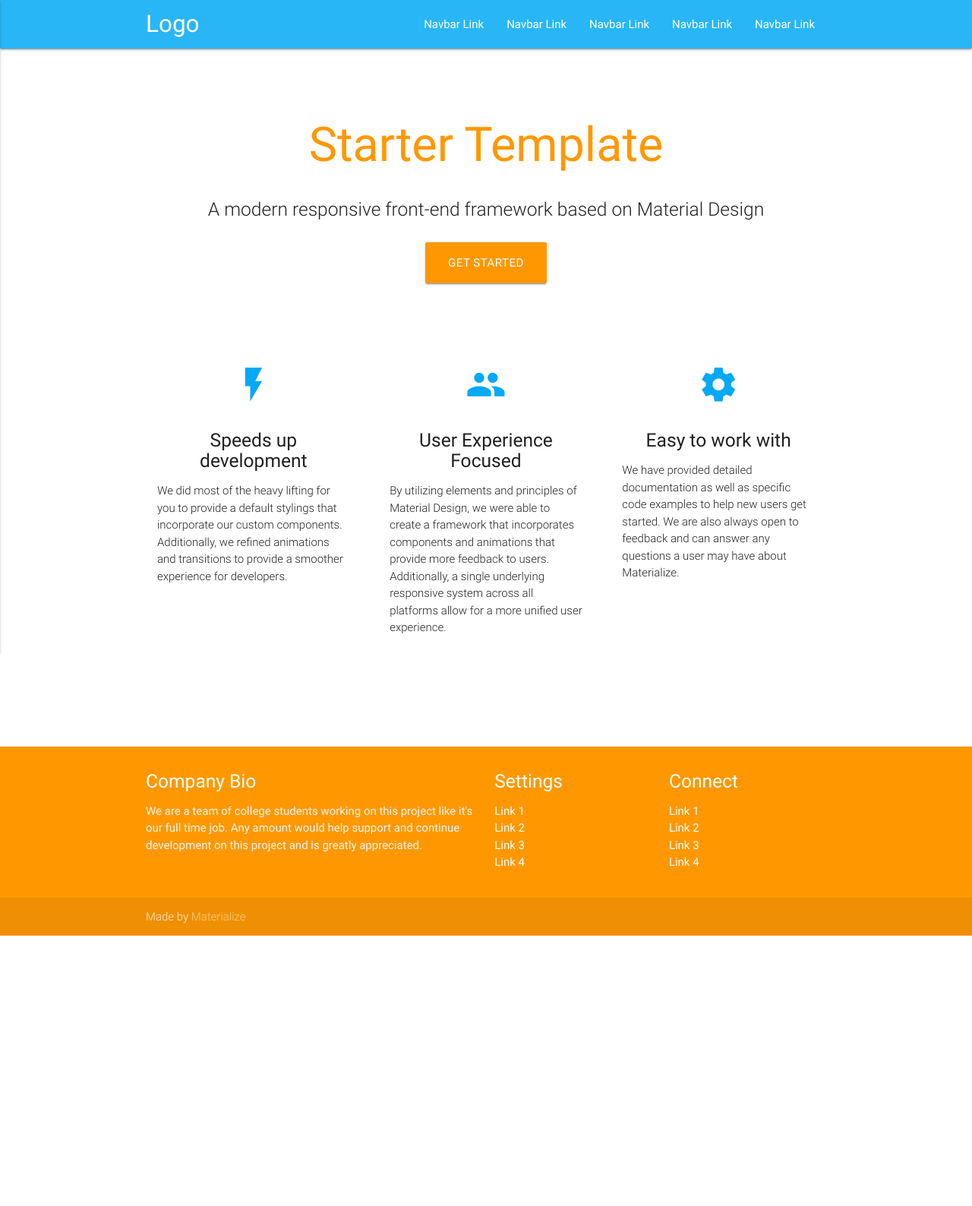
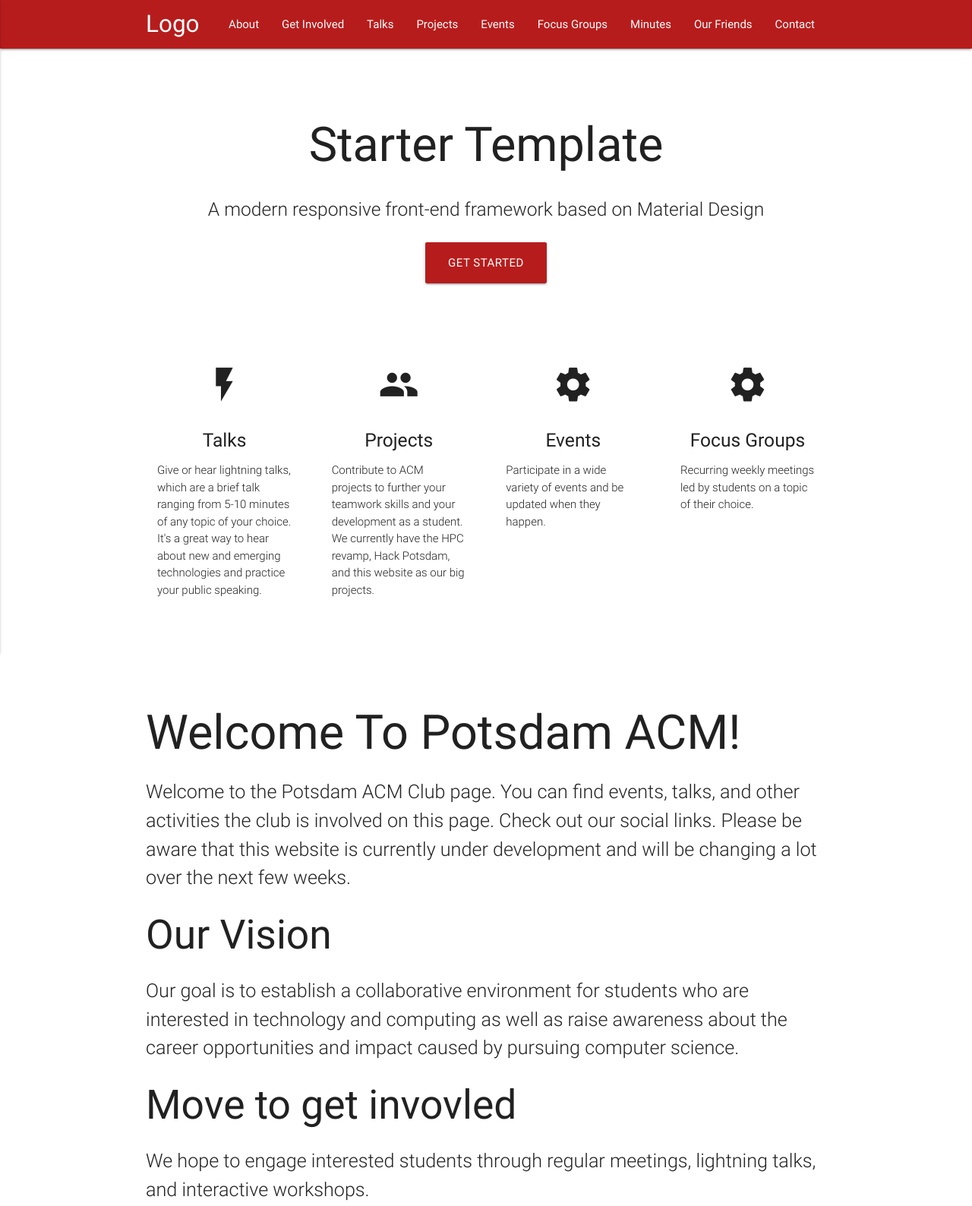
Before and after one commit to allaboutraj/potsdamacm.github.io, a plain HTML site: page index.html in a window 1280 px wide. Shown: the top 1588 px of the page at 76% size. Before the commit the page ends 1232 px from the top, so only its background shows below. Drawn offline with nearby package versions, Linux system fonts and the light colour scheme.

Commit message:
more homepage boilerplate

```diff
--- a/index.html
+++ b/index.html
@@ -11,14 +11,18 @@
   <link href="css/style.css" type="text/css" rel="stylesheet" media="screen,projection"/>
 </head>
 <body>
-  <nav class="light-blue lighten-1" role="navigation">
+  <nav class="red darken-4" role="navigation">
     <div class="nav-wrapper container"><a id="logo-container" href="#" class="brand-logo">Logo</a>
       <ul class="right hide-on-med-and-down">
-        <li><a href="#">Navbar Link</a></li>
-        <li><a href="#">Navbar Link</a></li>
-        <li><a href="#">Navbar Link</a></li>
-        <li><a href="#">Navbar Link</a></li>
-        <li><a href="#">Navbar Link</a></li>
+        <li><a href="#">About</a></li>
+        <li><a href="#">Get Involved</a></li>
+        <li><a href="#">Talks</a></li>
+        <li><a href="#">Projects</a></li>
+        <li><a href="#">Events</a></li>
+        <li><a href="#">Focus Groups</a></li>
+        <li><a href="#">Minutes</a></li>
+        <li><a href="#">Our Friends</a></li>
+        <li><a href="#">Contact</a></li>
       </ul>
 
       <ul id="nav-mobile" class="side-nav">
@@ -35,12 +39,12 @@
   <div class="section no-pad-bot" id="index-banner">
     <div class="container">
       <br><br>
-      <h1 class="header center orange-text">Starter Template</h1>
+      <h1 class="header center">Starter Template</h1>
       <div class="row center">
         <h5 class="header col s12 light">A modern responsive front-end framework based on Material Design</h5>
       </div>
       <div class="row center">
-        <a href="http://materializecss.com/getting-started.html" id="download-button" class="btn-large waves-effect waves-light orange">Get Started</a>
+        <a href="http://materializecss.com/getting-started.html" id="download-button" class="btn-large waves-effect waves-light red darken-4">Get Started</a>
       </div>
       <br><br>
 
@@ -53,30 +57,39 @@
 
       <!--   Icon Section   -->
       <div class="row">
-        <div class="col s12 m4">
+        <div class="col s12 m3">
           <div class="icon-block">
-            <h2 class="center light-blue-text"><i class="material-icons">flash_on</i></h2>
-            <h5 class="center">Speeds up development</h5>
+            <h2 class="center"><i class="material-icons">flash_on</i></h2>
+            <h5 class="center">Talks</h5>
 
-            <p class="light">We did most of the heavy lifting for you to provide a default stylings that incorporate our custom components. Additionally, we refined animations and transitions to provide a smoother experience for developers.</p>
+            <p class="light">Give or hear lightning talks, which are a brief talk ranging from 5-10 minutes of any topic of your choice. It's a great way to hear about new and emerging technologies and practice your public speaking.</p>
           </div>
         </div>
 
-        <div class="col s12 m4">
+        <div class="col s12 m3">
           <div class="icon-block">
-            <h2 class="center light-blue-text"><i class="material-icons">group</i></h2>
-            <h5 class="center">User Experience Focused</h5>
+            <h2 class="center "><i class="material-icons">group</i></h2>
+            <h5 class="center">Projects</h5>
 
-            <p class="light">By utilizing elements and principles of Material Design, we were able to create a framework that incorporates components and animations that provide more feedback to users. Additionally, a single underlying responsive system across all platforms allow for a more unified user experience.</p>
+            <p class="light">Contribute to ACM projects to further your teamwork skills and your development as a student. We currently have the HPC revamp, Hack Potsdam, and this website as our big projects.</p>
           </div>
         </div>
 
-        <div class="col s12 m4">
+        <div class="col s12 m3">
           <div class="icon-block">
-            <h2 class="center light-blue-text"><i class="material-icons">settings</i></h2>
-            <h5 class="center">Easy to work with</h5>
+            <h2 class="center"><i class="material-icons">settings</i></h2>
+            <h5 class="center">Events</h5>
 
-            <p class="light">We have provided detailed documentation as well as specific code examples to help new users get started. We are also always open to feedback and can answer any questions a user may have about Materialize.</p>
+            <p class="light">Participate in a wide variety of events and be updated when they happen.</p>
+          </div>
+        </div>
+
+        <div class="col s12 m3">
+          <div class="icon-block">
+            <h2 class="center"><i class="material-icons">settings</i></h2>
+            <h5 class="center">Focus Groups</h5>
+
+            <p class="light">Recurring weekly meetings led by students on a topic of their choice.</p>
           </div>
         </div>
       </div>
@@ -85,42 +98,76 @@
     <br><br>
 
     <div class="section">
+      <h1>Welcome To Potsdam ACM!</h1>
+      <p class="flow-text">
+        Welcome to the Potsdam ACM Club page. You can find events, talks,
+        and other activities the club is involved on this page. Check out our social links. Please be aware that this website is currently under development and will be changing a lot over the next few weeks.
+      </p>
+      <h2>Our Vision</h2>
+      <p class="flow-text">
+        Our goal is to establish a collaborative environment for students who are interested
+         in technology and computing as well as raise awareness about the career
+          opportunities and impact caused by pursuing computer science.
+      </p>
+      <h2>Move to get invovled</h2>
+      <p class="flow-text">
+        We hope to engage interested students through regular meetings, lightning talks,
+        and interactive workshops.
+      </p>
+      <h2>Want to help develop this website?</h2>
+      <p class="flow-text">
+        If you want to help make an impact on the ACM chapter, learn about web development, and work on a team, then please visit our github for this project <a href="https://www.github.com/potsdamacm/acm-meteor-app" target="_blank">here</a>.
+      </p>
+    </div>
 
   </div>
-  </div>
 
-  <footer class="page-footer orange">
+ <footer class="page-footer red darken-4">
           <div class="container">
             <div class="row">
-        <div class="col l6 s12">
-          <h5 class="white-text">Company Bio</h5>
-          <p class="grey-text text-lighten-4">We are a team of college students working on this project like it's our full time job. Any amount would help support and continue development on this project and is greatly appreciated.</p>
-
-
+              <div class="col s3">
+                <h5 class="white-text">Our Purpose</h2>
+                <p class="white-text">Here is a quick blurb on what we're about.</p>
               </div>
-        <div class="col l3 s12">
-          <h5 class="white-text">Settings</h5>
+              <div class="col s3">
+                <h5 class="white-text">Connect with us</h5>
                 <ul>
-            <li><a class="white-text" href="#!">Link 1</a></li>
-            <li><a class="white-text" href="#!">Link 2</a></li>
-            <li><a class="white-text" href="#!">Link 3</a></li>
-            <li><a class="white-text" href="#!">Link 4</a></li>
+                  <li><a class="grey-text text-lighten-3" href="https://www.facebook.com/PotsdamACM/?fref=ts" target="_blank">Facebook</a></li>
+                  <li><a class="grey-text text-lighten-3" href="https://github.com/potsdamacm" target="_blank">Github</a></li>
+                  <li><a class="grey-text text-lighten-3" href="https://twitter.com/potsdamacm" target="_blank">Twitter</a></li>
+                  <li><a class="grey-text text-lighten-3" href="https://www.linkedin.com/groups/8408448" target="_blank">LinkedIn</a></li>
+                  <li><a class="grey-text text-lighten-3" href="https://lists.potsdam.edu/sympa/subscribe/acm" target="_blank">Mailing List</a></li>
+                  <li><a class="grey-text text-lighten-3" href="https://plus.google.com/102069938733004614886" target="_blank">Google Plus</a></li>
+                  <li><a class="grey-text text-lighten-3" href="https://potsdamacm.slack.com/signup" target="_blank">Slack</a></li>
                 </ul>
               </div>
-        <div class="col l3 s12">
-          <h5 class="white-text">Connect</h5>
-          <ul>
-            <li><a class="white-text" href="#!">Link 1</a></li>
-            <li><a class="white-text" href="#!">Link 2</a></li>
-            <li><a class="white-text" href="#!">Link 3</a></li>
-            <li><a class="white-text" href="#!">Link 4</a></li>
+               <div class="col s3">
+                <h5 class="white-text">Contact</h5>
+                <ul class="white-text">
+                  <li>President - Jesse Peplinski</li>
+                  <li>peplinjj199@potsdam.edu</li>
+                  <li>Vice President - Garry Griggs</li>
+                  <li>email@potsdam.edu</li>
+                  <li>Treasurer - Zaki Lindo</li>
+                  <li>email@potsdam.edu</li>
+                  <li>Secretary - Matt Coupal</li>
+                  <li>email@potsdam.edu</li>
+                  <li>Public Relations - Greg Hughes</li>
+                  <li>email@potsdam.edu</li>
+                </ul>
+              </div>
+              <div class="col s3">
+                <h5 class="white-text">Join us at our meetings</h5>
+                <ul class="white-text">
+                  <li>Every Friday</li>
+                  <li>Dunn Hall 206</li>
+                  <li>3:00 PM</li>
                 </ul>
               </div>
             </div>
           </div>
           <div class="footer-copyright">
             <div class="container">
-      Made by <a class="orange-text text-lighten-3" href="http://materializecss.com">Materialize</a>
             </div>
           </div>
         </footer>
```
Lines whose indentation alone changed are shown as unchanged.
